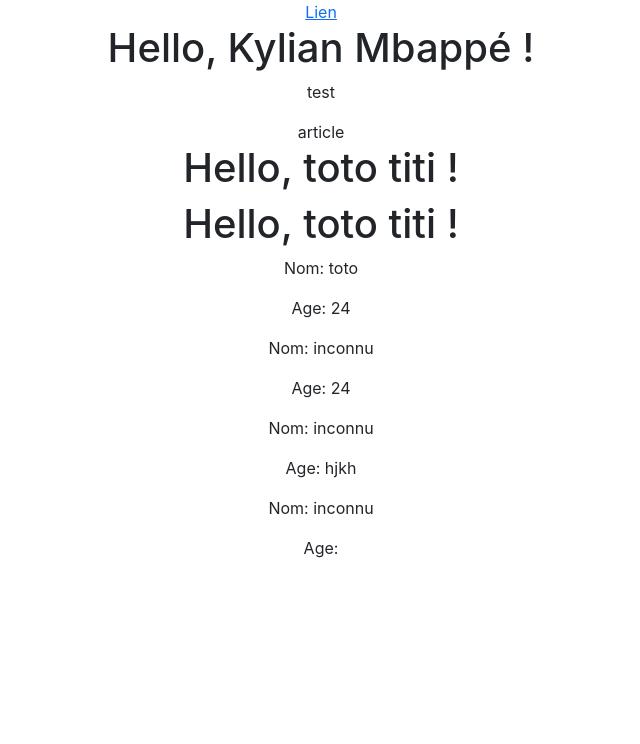
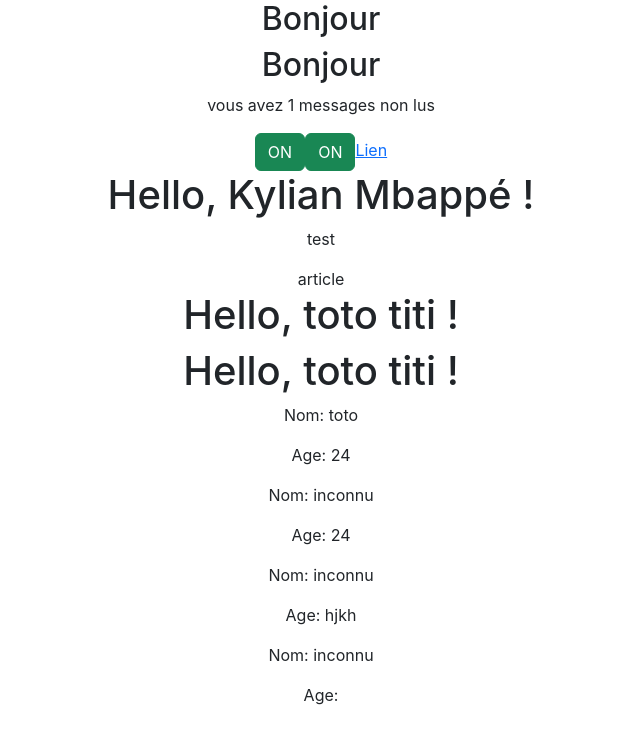
Before and after one commit to soupramanien/greta-91-2023-reactjs, a React (Create React App) app: page / in a window 1280 px wide. Shown: the top 744 px of the page, without its empty margins (319-959 px from the left). Built offline with nearby package versions, Linux system fonts and the light colour scheme.

Commit message:
affichage conditionel ajouté

```diff
--- a/src/App.js
+++ b/src/App.js
@@ -5,6 +5,8 @@
 import Clock from './Clock';
 import { useEffect, useState } from 'react';
 import ActionLink from './ActionLink';
+import Toggle from './Toggle';
+import MailBox from './MailBox';
 
 let user = {
   firstname: "Kylian",
@@ -32,6 +34,9 @@
   }
   return (
     <div className="container App">
+      <MailBox nbMsg={0}/>
+      <MailBox nbMsg={1}/>
+      <Toggle/>
       <ActionLink/>
       {/* {(num == 1) ? <Clock /> : null } */}
       {clock}
--- /dev/null
+++ b/src/MailBox.js
@@ -0,0 +1,9 @@
+export default function MailBox(props) {
+    return (
+        <div>
+            <h2>Bonjour</h2>
+            {props.nbMsg > 0 &&
+                <p>vous avez {props.nbMsg} messages non lus</p>}
+        </div>
+    )
+}
--- /dev/null
+++ b/src/Toggle.js
@@ -0,0 +1,36 @@
+import { Component } from "react";
+
+export default class Toggle extends Component{
+    constructor(props){
+        super(props)
+        this.state = {isToggleOn: true}
+        //lier this à la méthode handleClick
+        this.handleClick = this.handleClick.bind(this)
+    }
+    render(){
+        return (
+            <>
+                <button
+                    className={this.state.isToggleOn ? "btn btn-success": "btn btn-warning"}
+                    onClick={this.handleClick} >
+                    {this.state.isToggleOn ? 'ON' : 'OFF'}
+                </button>
+                <button
+                    className={this.state.isToggleOn ? "btn btn-success": "btn btn-warning"}
+                    onClick={this.handleClick2} >
+                    {this.state.isToggleOn ? 'ON' : 'OFF'}
+                </button>
+            </>
+        )
+    }
+    handleClick(){
+        this.setState((oldState)=>({
+            isToggleOn: !oldState.isToggleOn
+        }))
+    }
+    handleClick2 = ()=>{
+        this.setState((oldState)=>({
+            isToggleOn: !oldState.isToggleOn
+        }))
+    }
+}
```
